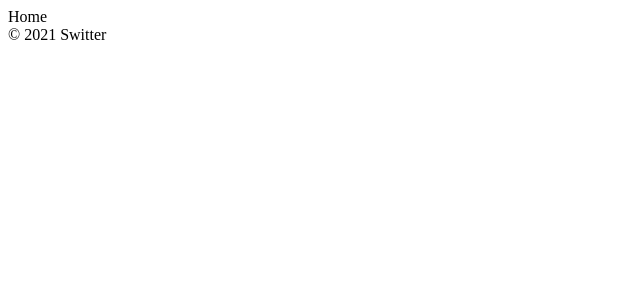
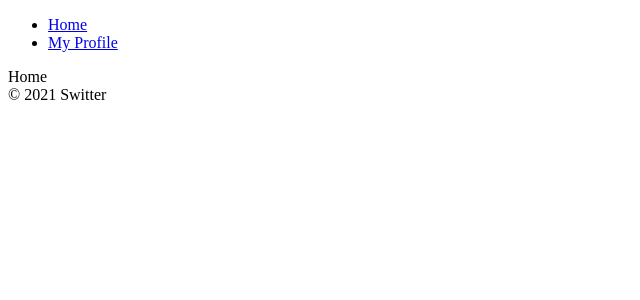
Before and after one commit to seondal/Switter, a React (Create React App) app: page /#/ in a window 1280 px wide. Shown: the top 300 px of the page, without its empty margins (0-640 px from the left). Built offline with nearby package versions, Linux system fonts and the light colour scheme; no server answers; sample sign-in values are in the browser's storage.

Commit message:
04.6 네비게이션 + 로그아웃 기능
- 네비게이션 컴포넌트 만들고 라우터에 추가
- 네비게이션에 링크 추가
- 로그아웃 기능
- (useHistory 이용) 로그아웃 후 주소이동

```diff
--- /dev/null
+++ b/src/components/Navigation.js
@@ -0,0 +1,18 @@
+import { Link } from "react-router-dom";
+
+const Navigation = () => {
+  return (
+    <nav>
+      <ul>
+        <li>
+          <Link to="/">Home</Link>
+        </li>
+        <li>
+          <Link to="/profile">My Profile</Link>
+        </li>
+      </ul>
+    </nav>
+  );
+};
+
+export default Navigation;
--- a/src/components/Router.js
+++ b/src/components/Router.js
@@ -1,15 +1,23 @@
 import { HashRouter as Router, Route, Switch } from "react-router-dom";
 import Auth from "routes/Auth";
 import Home from "routes/Home";
+import Profile from "routes/Profile";
+import Navigation from "./Navigation";
 
 const AppRouter = ({ isLoggedIn }) => {
   return (
     <Router>
+      {isLoggedIn && <Navigation />}
       <Switch>
         {isLoggedIn ? (
-          <Route exact path="/">
-            <Home />
-          </Route>
+          <>
+            <Route exact path="/">
+              <Home />
+            </Route>
+            <Route exact path="/profile">
+              <Profile />
+            </Route>
+          </>
         ) : (
           <Route exact path="/">
             <Auth />
--- a/src/routes/Auth.js
+++ b/src/routes/Auth.js
@@ -25,7 +25,7 @@
       provider = new firebaseInstance.auth.GithubAuthProvider();
     }
     // const data = await signInWithPopup(authService, provider);
-    const data = await authService.signInWithPopup(provider);
+    const data = await signInWithPopup(authService, provider);
 
     console.log(data);
   };
--- a/src/routes/Profile.js
+++ b/src/routes/Profile.js
@@ -1,3 +1,18 @@
-const Profile = () => <span>Profile</span>;
+import { authService } from "fbase";
+import { useHistory } from "react-router";
+
+const Profile = () => {
+  const history = useHistory();
+  const onLogOutClick = () => {
+    authService.signOut();
+    history.push("/");
+  };
+
+  return (
+    <>
+      <button onClick={onLogOutClick}>Log Out</button>
+    </>
+  );
+};
 
 export default Profile;
```
